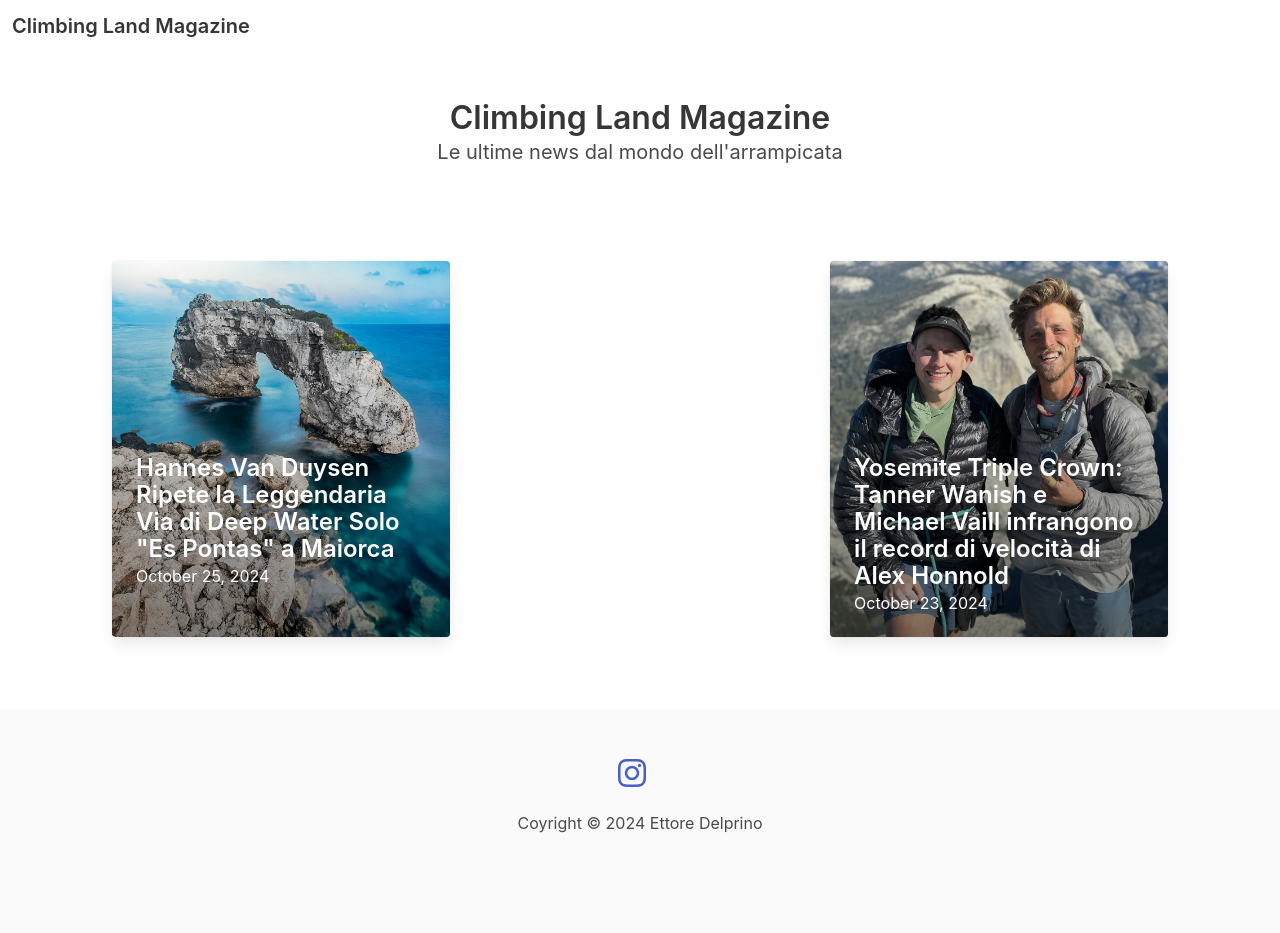
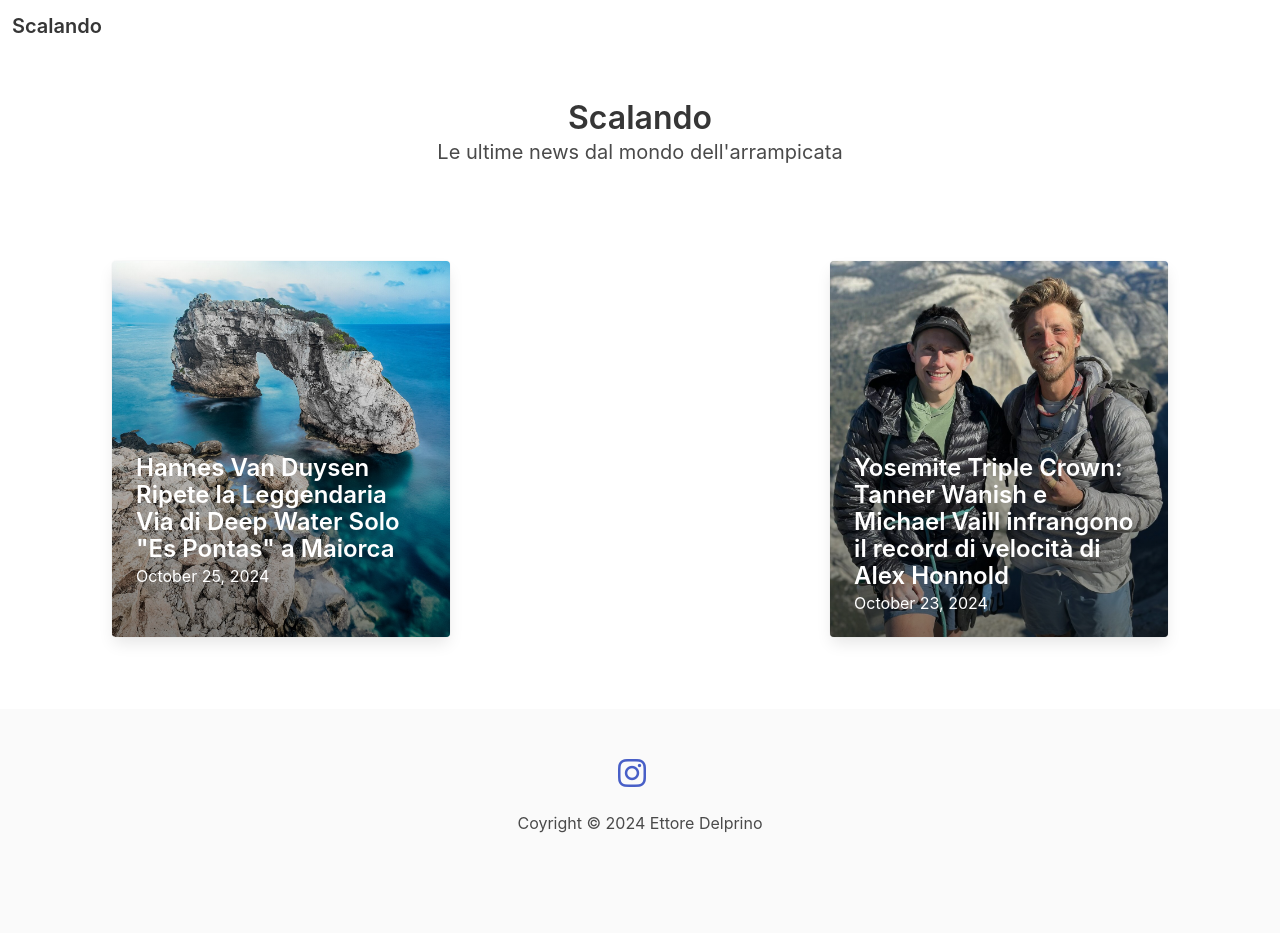
Before and after one commit to edelprino/scalando.net, a Jekyll site: the page built from index.md, in a window 1280 px wide. Built offline with Jekyll 4.4.1, drawn with Linux system fonts in a browser that asks for light colours; comment, search, counter and statistics services are not loaded.

```diff
--- a/_config.yml
+++ b/_config.yml
@@ -1,12 +1,12 @@
-title: Climbing Land Magazine
+title: Scalando
 author: "Ettore Delprino"
 email: edelprino@gmail.com
 description: Le ultime news dal mondo dell'arrampicata
 # description: >- # this means to ignore newlines until "baseurl:"
 baseurl: "" # the subpath of your site, e.g. /blog
-url: "https://magazine.climbing.land" # the base hostname & protocol for your site
+url: "https://scalando.net" # the base hostname & protocol for your site
 
-permalink: /:title
+permalink: /:year/:title/
 markdown: kramdown
 plugins:
   - jekyll-feed
```
Also changed, not shown: _layouts/post.html (+7 -5 lines).
